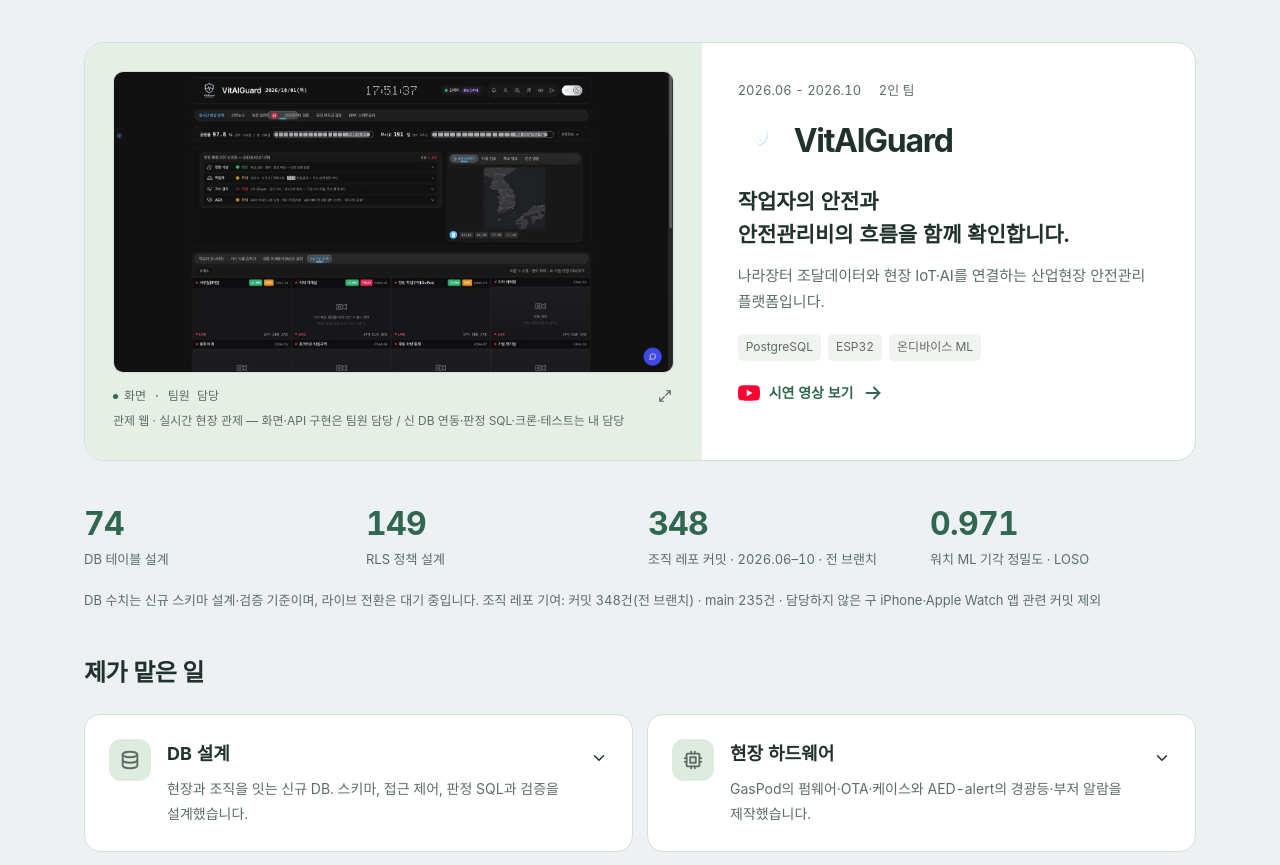
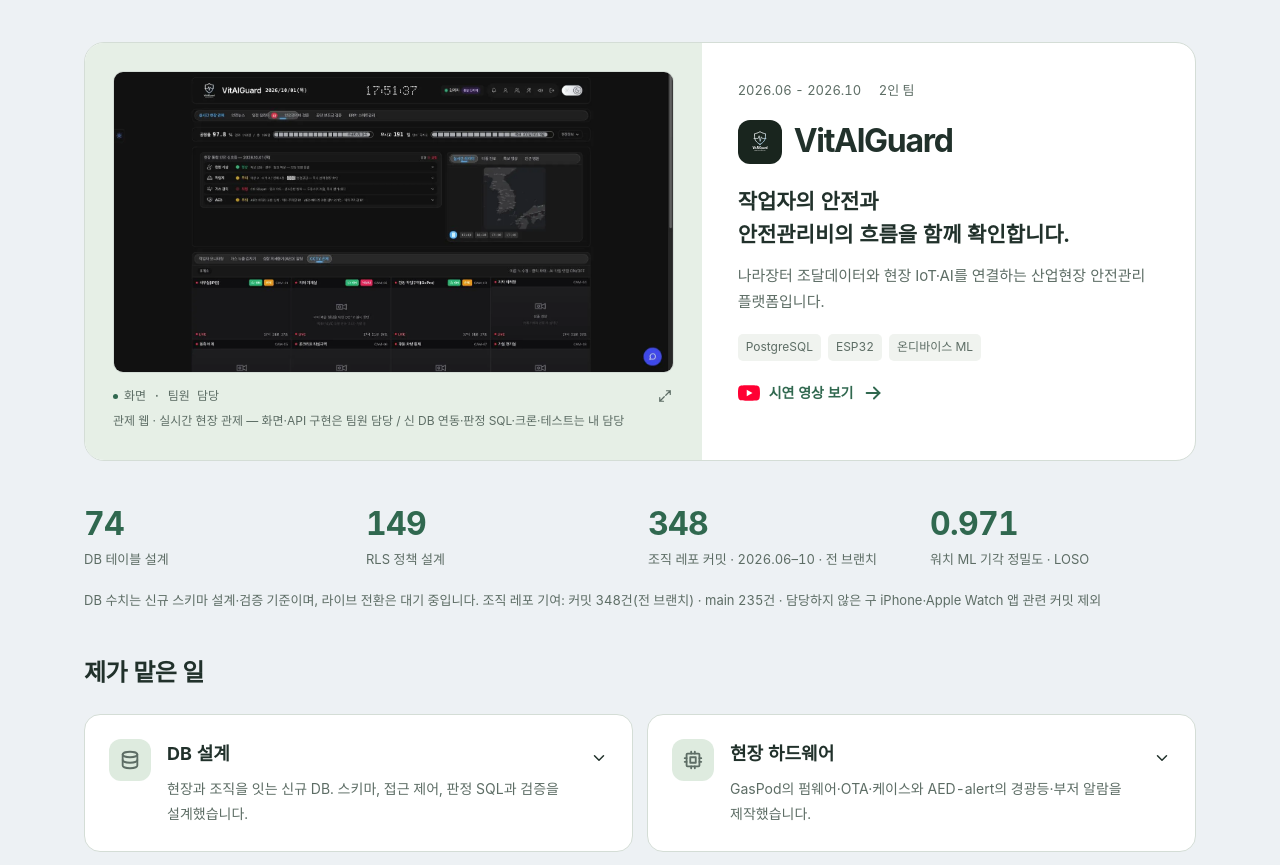
Before and after one commit to rlaxorhs77-eng/portfolio, a Next.js app: page / in a window 1280 px wide. Shown: the part 2551-3416 px from the top of the page. Built offline with nearby package versions, Linux system fonts and the light colour scheme; a web font is replaced by a local one.

Commit message:
fix(portfolio): give the light project logo a contrasting surface

```diff
--- a/app/portfolio.css
+++ b/app/portfolio.css
@@ -128,7 +128,7 @@
 .project-period { font-size: 13px; color: var(--muted); margin-bottom: 18px; }
 .project-period > span { margin-left: 14px; }
 .featured-title { display: flex; align-items: center; gap: 12px; }
-.featured-title img { width: 44px; height: 44px; border-radius: 12px; }
+.featured-title img { width: 44px; height: 44px; border-radius: 12px; background: #19251e; padding: 6px; }
 .featured-title h3 { font-size: 32px; letter-spacing: -.04em; }
 .project-one-liner { font-size: 21px; line-height: 1.55; font-weight: 650; margin-top: 22px; }
 .project-brief > p:not([class]) { margin-top: 12px; font-size: 15px; color: var(--muted); }
```
